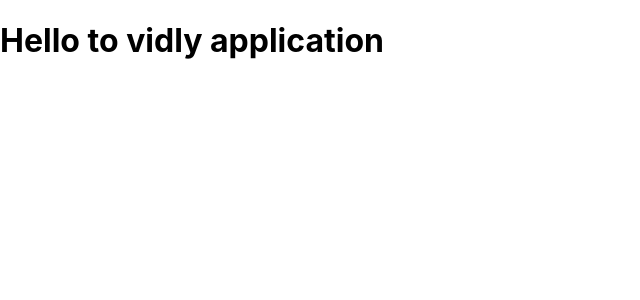
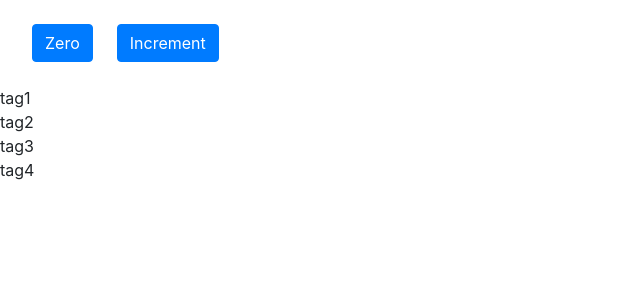
Before and after one commit to anshultamrakar/vidly, a React (Create React App) app: page / in a window 1280 px wide. Shown: the top 300 px of the page, without its empty margins (0-640 px from the left). Built offline with nearby package versions, Linux system fonts and the light colour scheme.

Commit message:
feat : new feature added

```diff
--- a/package.json
+++ b/package.json
@@ -6,8 +6,9 @@
     "@testing-library/jest-dom": "^5.16.5",
     "@testing-library/react": "^13.4.0",
     "@testing-library/user-event": "^13.5.0",
-    "react": "^18.2.0",
-    "react-dom": "^18.2.0",
+    "bootstrap": "^4.1.3",
+    "react": "^17.0.0",
+    "react-dom": "^17.0.0",
     "react-scripts": "5.0.1",
     "web-vitals": "^2.1.4"
   },
--- /dev/null
+++ b/src/components/Counter.jsx
@@ -0,0 +1,46 @@
+import React, { Component } from 'react';
+
+class Counter extends Component {
+    state = {
+        count : 0,
+        tags : ["tag1", "tag2", "tag3", "tag4"]
+     }
+
+
+     handleClick = () => {
+      this.setState({count : this.state.count + 1})
+     }
+
+
+
+    render() {
+        return (
+            <div>
+               <span  style = {{marginLeft : "2rem"}} className = {this.getBadgeClass()} >{this.formatCount()}</span>
+               <button onClick = {() => this.handleClick()} className='btn btn-primary m-4'>Increment</button>
+                {this.renderTags()}
+            </div>
+        );
+    }
+
+    renderTags(){
+        if(this.state.tags.length === 0){
+           return <p>There are no tags</p>
+        }else{
+           return <ul>{this.state.tags.map(tag => <li key = {tag}>{tag}</li>)}</ul>
+        }
+    }
+
+    formatCount(){
+        const  { count }  = this.state;
+        return count === 0 ? "Zero" : count
+     }
+
+     getBadgeClass(){
+        let classes = "btn btn-"
+         classes += this.state.count === 0 ? "primary" : "warning"
+         return classes;
+     }
+    }
+
+export default Counter;
--- a/src/index.css
+++ b/src/index.css
@@ -1,13 +1,12 @@
-body {
+@import url('https://fonts.googleapis.com/css2?family=Nunito:wght@300&display=swap');
+
+*{
   margin: 0;
-  font-family: -apple-system, BlinkMacSystemFont, 'Segoe UI', 'Roboto', 'Oxygen',
-    'Ubuntu', 'Cantarell', 'Fira Sans', 'Droid Sans', 'Helvetica Neue',
-    sans-serif;
-  -webkit-font-smoothing: antialiased;
-  -moz-osx-font-smoothing: grayscale;
+  padding: 0;
+  box-sizing: border-box;
 }
 
-code {
-  font-family: source-code-pro, Menlo, Monaco, Consolas, 'Courier New',
-    monospace;
+
+body{
+ font-family: 'Nunito', sans-serif;
 }
--- a/src/index.js
+++ b/src/index.js
@@ -1,11 +1,13 @@
 import React from 'react';
-import ReactDOM from 'react-dom/client';
+import ReactDOM from 'react-dom';
 import './index.css';
-import App from './App';
+import Counter from './components/Counter';
+import 'bootstrap/dist/css/bootstrap.css';
 
-const root = ReactDOM.createRoot(document.getElementById('root'));
-root.render(
-  <React.StrictMode>
-    <App />
-  </React.StrictMode>
+
+
+
+ReactDOM.render(
+  <Counter />,
+  document.getElementById('root')
 );
```
Also changed, not shown: 1 other file (tests, documents, lock files or other folders).
